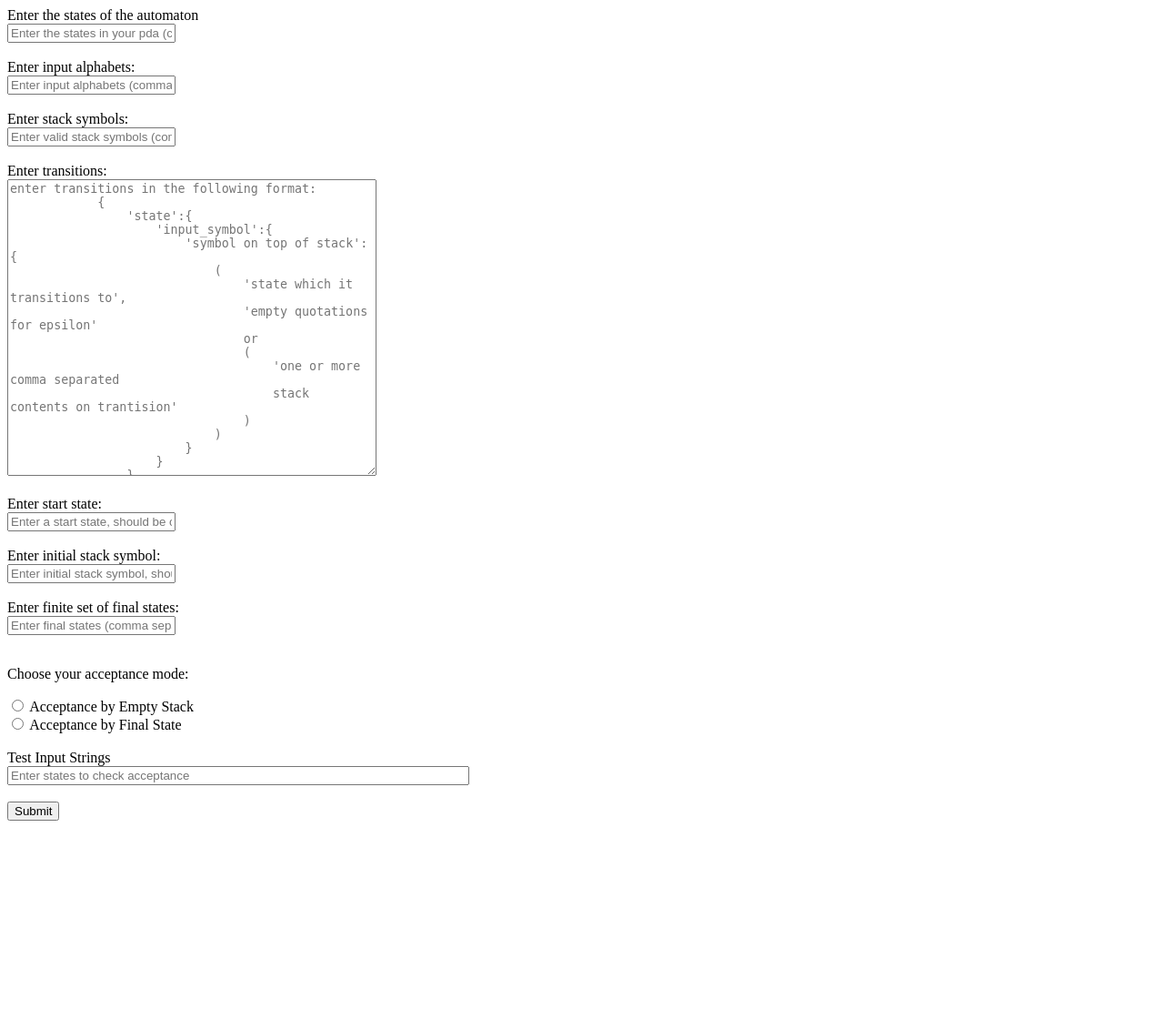
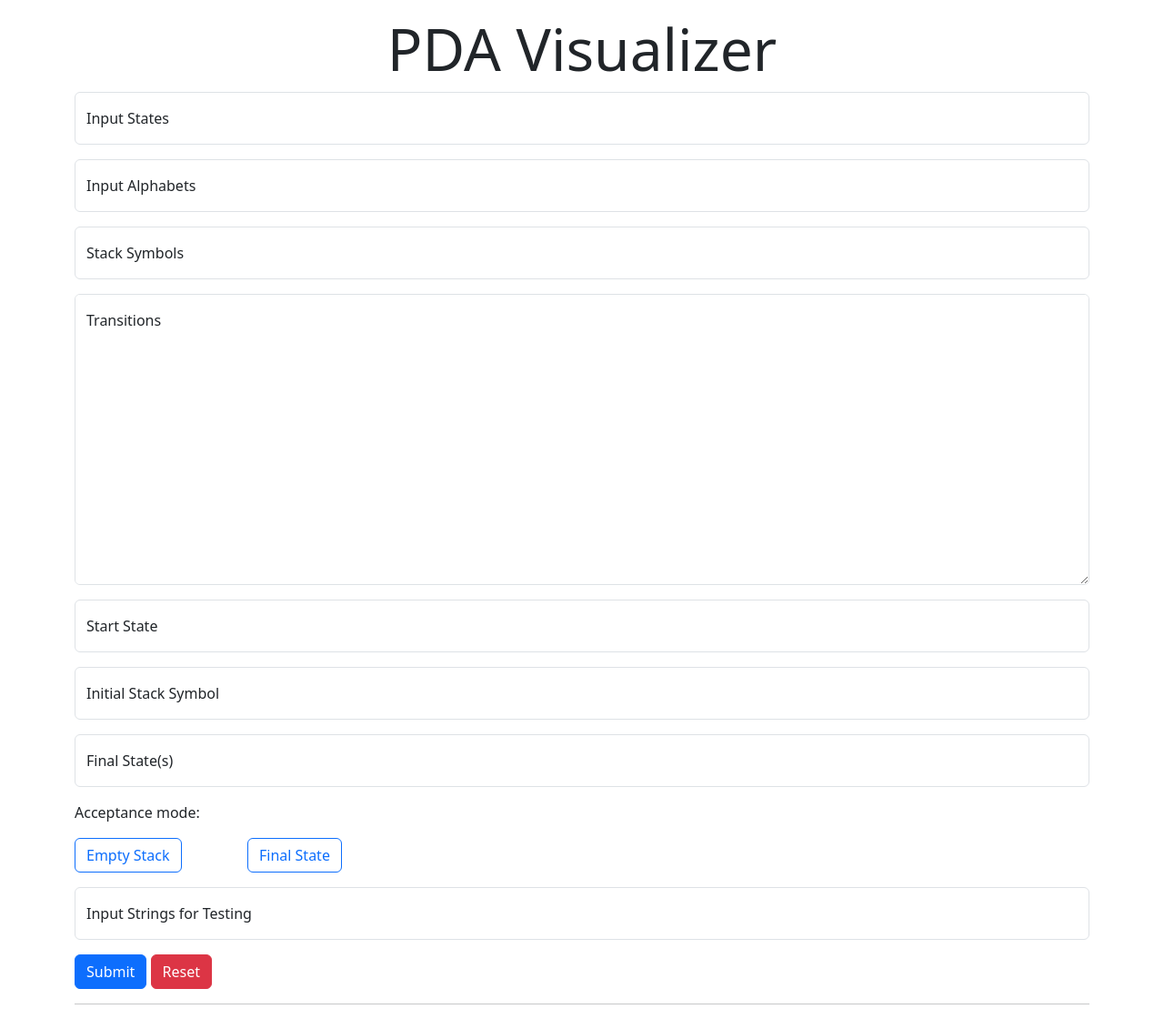
Before and after one commit to gauravhegade/PDA-Visualizer, a Flask app: page / in a window 1280 px wide. Shown: the whole page at 91% size. Before the commit the page ends 902 px from the top, so only its background shows below. Run offline with Flask 3, Linux system fonts and the light colour scheme.

Commit message:
Add more test inputs and format the page a little

```diff
--- a/app.py
+++ b/app.py
@@ -99,18 +99,14 @@ def home():
         else:
             print("NPDA not validated")
 
-
         res = []
         if test_strings is not None:
             for test_string in test_strings:
                 res.append(pda.simulate_npda(test_string, npda))
 
             print(res)
-
         else:
             pass
-
-
 
         # TODO: FIND A BETTER WAY TO PRINT THE RESULT
         # ONE WAY: ATTACH THE TEST CASE RESULT TO THE TEST CASE ITSELF AND USE IT IN PRINTING THE DIAGRAMS
@@ -118,12 +114,11 @@ def home():
 
         context = {
             "npda": "static/npda/diagram.png",
-            "result_images": "static/npda/tests/",
             "result": res,
             "test_strings": test_strings,
         }
 
-        return render_template("index.html", context=context)
+        return render_template("index.html", context=context, zip=zip)
 
     return render_template("index.html")
 
--- a/inputs.json
+++ b/inputs.json
@@ -29,7 +29,8 @@
 states={"q0", "q1", "q2"},
 input_symbols={"a", "b"},
 stack_symbols={"A", "B", "#"},
-transitions={
+transitions=
+{
     "q0": {
         "": {
             "#": {("q2", "#")},
--- a/templates/index.html
+++ b/templates/index.html
@@ -1,59 +1,68 @@
 <!DOCTYPE html>
 <html lang="en">
   <head>
-    <meta charset="UTF-8" />
-    <meta name="viewport" content="width=device-width, initial-scale=1.0" />
+    <head>
+      <meta charset="utf-8" />
+      <meta name="viewport" content="width=device-width, initial-scale=1" />
+
+      <!-- bootstrap CSS -->
+      <link
+        href="https://cdn.jsdelivr.net/npm/bootstrap@5.3.3/dist/css/bootstrap.min.css"
+        rel="stylesheet"
+        integrity="sha384-QWTKZyjpPEjISv5WaRU9OFeRpok6YctnYmDr5pNlyT2bRjXh0JMhjY6hW+ALEwIH"
+        crossorigin="anonymous"
+      />
+
       <title>PDA Visualizer</title>
+    </head>
   </head>
 
   <body>
+    <div class="container">
+      <h1 class="display-3 text-center mt-3">PDA Visualizer</h1>
+
       <form method="post">
-      <label for="input_states">Enter the states of the automaton</label>
-      <br />
+        <div class="form-floating mb-3">
           <input
             type="text"
+            class="form-control"
+            id="input_states"
             name="input_states"
-        id="input_states"
-        required
-        placeholder="Enter the states in your pda (comma separated)"
+            placeholder="Enter values comma separated"
           />
+          <label for="input_states">Input States</label>
+        </div>
 
-      <br />
-      <br />
-
-      <label for="input_alphabets">Enter input alphabets:</label>
-      <br />
+        <div class="form-floating mb-3">
           <input
             type="text"
             name="input_alphabets"
             id="input_alphabets"
             required
             placeholder="Enter input alphabets (comma separated)"
+            class="form-control"
           />
+          <label for="input_alphabets">Input Alphabets</label>
+        </div>
 
-      <br />
-      <br />
-
-      <label for="stack_symbols">Enter stack symbols:</label>
-      <br />
+        <div class="form-floating mb-3">
           <input
             type="text"
             name="stack_symbols"
             id="stack_symbols"
             required
             placeholder="Enter valid stack symbols (comma separated)"
+            class="form-control"
           />
+          <label for="stack_symbols">Stack Symbols</label>
+        </div>
 
-      <br />
-      <br />
-
-      <label for="transitions">Enter transitions:</label>
-      <br />
+        <div class="form-floating mb-3">
           <textarea
             name="transitions"
             id="transitions"
             required
-        style="width: 400px; height: 320px"
+            style="height: 320px"
             placeholder="enter transitions in the following format:
         {
           'state':{
@@ -72,104 +81,134 @@
                 }
               }
             }"
+            class="form-control"
           ></textarea>
+          <label for="transitions">Transitions</label>
+        </div>
 
-      <br />
-      <br />
-
-      <label for="initial_state">Enter start state:</label>
-      <br />
+        <div class="form-floating mb-3">
           <input
             type="text"
             name="initial_state"
             id="initial_state"
             required
             placeholder="Enter a start state, should be one of the input states"
+            class="form-control"
           />
+          <label for="initial_state">Start State</label>
+        </div>
 
-      <br />
-      <br />
-
-      <label for="initial_stack_symbol">Enter initial stack symbol:</label>
-      <br />
+        <div class="form-floating mb-3">
           <input
             type="text"
             name="initial_stack_symbol"
             id="initial_stack_symbol"
             required
             placeholder="Enter initial stack symbol, should be one of the stack symbols"
+            class="form-control"
           />
+          <label for="initial_stack_symbol">Initial Stack Symbol</label>
+        </div>
 
-      <br />
-      <br />
-
-      <label for="final_states">Enter finite set of final states:</label>
-      <br />
+        <div class="form-floating mb-3">
           <input
             type="text"
             name="final_states"
             id="final_states"
             required
             placeholder="Enter final states (comma separated)"
+            class="form-control"
           />
+          <label for="final_states">Final State(s)</label>
+        </div>
 
-      <br />
-      <br />
-
-      <p>Choose your acceptance mode:</p>
+        <p>Acceptance mode:</p>
+        <div class="row justify-content-start mb-3">
+          <div class="col-2">
             <input
               type="radio"
               id="empty_stack"
               name="acceptance_mode"
               value="empty_stack"
+              class="btn-check"
+              required
             />
-      <label for="empty_stack">Acceptance by Empty Stack</label>
+            <label for="empty_stack" class="btn btn-outline-primary"
+              >Empty Stack</label
+            >
+          </div>
 
-      <br />
-
+          <div class="col-2">
             <input
               type="radio"
               id="final_state"
               name="acceptance_mode"
               value="final_state"
+              class="btn-check"
+              required
             />
-      <label for="final_state">Acceptance by Final State</label>
+            <label for="final_state" class="btn btn-outline-primary"
+              >Final State</label
+            >
+          </div>
+        </div>
 
-      <br />
-      <br />
-
-      <label for="test_strings">Test Input Strings</label>
-      <br />
+        <div class="form-floating mb-3">
           <input
             type="text"
             placeholder="Enter states to check acceptance"
-        style="width: 500px"
             id="test_strings"
             name="test_strings"
+            class="form-control"
+          />
+          <label for="test_strings">Input Strings for Testing</label>
+        </div>
+
+        <input type="submit" class="btn btn-primary" value="Submit" />
+        <input type="reset" class="btn btn-danger" value="Reset" />
+      </form>
+
+      <hr />
+
+      {% if context %}
+      <p class="h3">Resultant valid NPDA:</p>
+      <img
+        src="{{context['npda']}}"
+        alt="resulting NPDA image"
+        class="img-fluid"
       />
 
-      <br />
-      <br />
-
-      <input type="submit" value="Submit" />
-    </form>
-
-    <br />
-
-    {% if context %}
-    <h1>
-      <p>Resultant valid NPDA:</p>
-      <img src="{{context['npda']}}" alt="resulting NPDA image" />
-    </h1>
+      <hr />
 
       {% for r in context['result'] %}
-    <p>{{r}}</p>
-    {% endfor %} {% if context['test_strings'] %} {% for t in
-    context['test_strings'] %}
-    <p>{{t}}</p>
+      <p class="lead"><b>{{r}}</b></p>
+      {% endfor %} {% if context['test_strings'] %} {% for t, is_accepted in
+      zip(context['test_strings'], context['result']) %}
+      <hr />
 
-    <img src="{{context['result_images']}}test-{{t}}.png" alt="" />
+      {% if is_accepted %}
+      <img src="/static/npda/tests/test-{{t}}.png" alt="" />
 
-    {% endfor %} {% endif %} {% endif %}
+      {% endif %} {% endfor %} {% endif %} {% endif %}
+    </div>
+
+    <!-- bootstrap JS imports -->
+    <script
+      src="https://cdn.jsdelivr.net/npm/bootstrap@5.3.3/dist/js/bootstrap.bundle.min.js"
+      integrity="sha384-YvpcrYf0tY3lHB60NNkmXc5s9fDVZLESaAA55NDzOxhy9GkcIdslK1eN7N6jIeHz"
+      crossorigin="anonymous"
+    ></script>
+
+    <!-- bootstrap popper js -->
+    <script
+      src="https://cdn.jsdelivr.net/npm/@popperjs/core@2.11.8/dist/umd/popper.min.js"
+      integrity="sha384-I7E8VVD/ismYTF4hNIPjVp/Zjvgyol6VFvRkX/vR+Vc4jQkC+hVqc2pM8ODewa9r"
+      crossorigin="anonymous"
+    ></script>
+    <script
+      src="https://cdn.jsdelivr.net/npm/bootstrap@5.3.3/dist/js/bootstrap.min.js"
+      integrity="sha384-0pUGZvbkm6XF6gxjEnlmuGrJXVbNuzT9qBBavbLwCsOGabYfZo0T0to5eqruptLy"
+      crossorigin="anonymous"
+    ></script>
   </body>
 </html>
--- a/visualize.py
+++ b/visualize.py
@@ -41,8 +41,7 @@ class PushDownAutomata:
 
         if is_accepted:
             npda.show_diagram(input_str=input_string, path=plot_path, with_stack=True)
-            return f"Input: {input_string} is accepted!"
-
+            return True, f"{input_string} is accepted!"
         else:
             print("PDA rejected because of the following reason: ")
-            return f"Input: {input_string} is not accepted!"
+            return False, f"{input_string} is not accepted!"
```
Also changed, not shown: static/npda/diagram.png (deleted), static/npda/tests/test-aaaa.png (deleted). Lines whose indentation alone changed are shown as unchanged.
